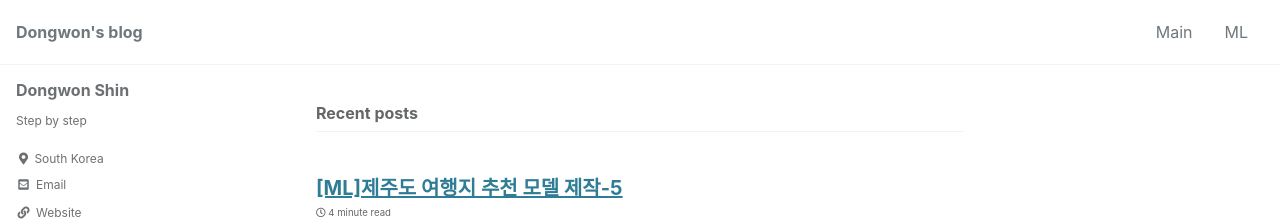
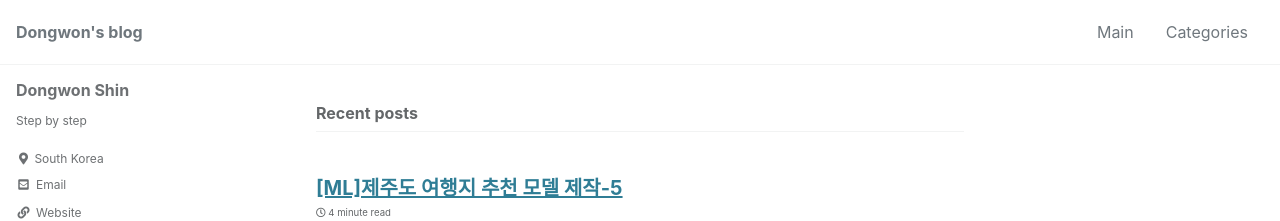
Before and after one commit to ponopono0322/ponopono0322.github.io, a Jekyll site: the page built from index.html, in a window 1280 px wide. Shown: the top 221 px of the page. Built offline with Jekyll 4.4.1, drawn with Linux system fonts in a browser that asks for light colours; cached includes are drawn as plain includes; some web fonts are replaced; the list of posts is cut into pages by our own code.

Commit message:
Update navigation.yml

```diff
--- a/_data/navigation.yml
+++ b/_data/navigation.yml
@@ -12,5 +12,5 @@ main:
   #   url: /sitemap/
   - title: "Main"
     url: https://ponopono0322.github.io/
-  - title: "ML"
-    url: /ML/
+  - title: "Categories"
+    url: /categories/
```
